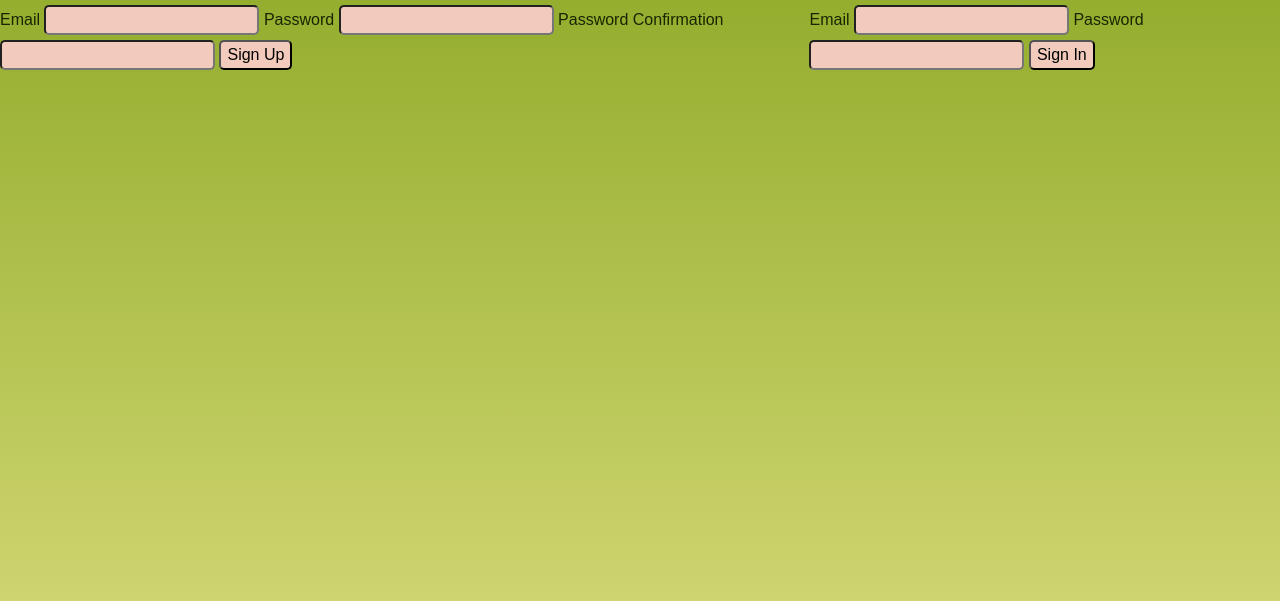
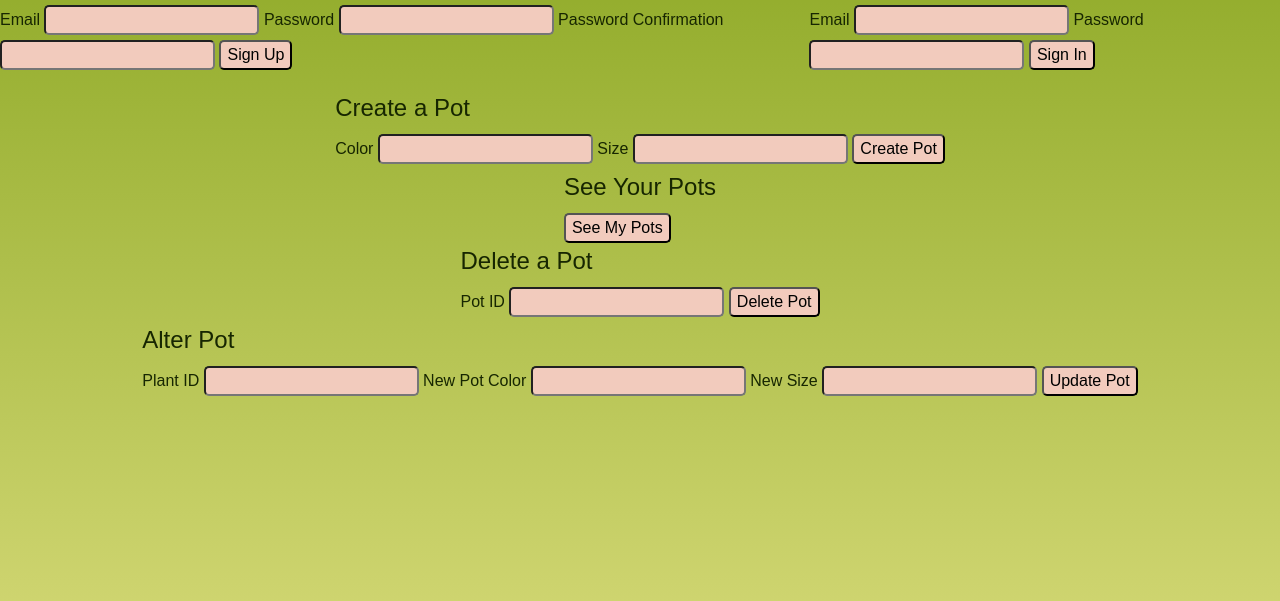
Before and after one commit to nickromero-prog/plantproject-client, a website built with webpack: page index.html in a window 1280 px wide. Shown: the part 125-726 px from the top of the page. Built offline with nearby package versions, Linux system fonts and the light colour scheme.

Commit message:
Added Pot resource forms
added pot resource forms to html

```diff
--- a/index.html
+++ b/index.html
@@ -137,6 +137,54 @@
         </fieldset>
       </form>
 </div>
+<form class="form" id='create-pot-form'>
+  <fieldset>
+    <legend>Create a Pot</legend>
+
+      <label for="create-pot-color">Color</label>
+        <input id="create-pot-color" type="text" name="pot[color]">
+
+        <label for="create-pot-size">Size</label>
+          <input id="create-pot-size" type="text" name="pot[size]">
+
+              <input id="createpotbutton" type="submit" value="Create Pot">
+  </fieldset>
+</form>
+
+<form class="form" id='get-pots-form'>
+  <fieldset>
+    <legend>See Your Pots</legend>
+      <input id="getpotsbutton" type="submit" value="See My Pots">
+  </fieldset>
+</form>
+
+<form class="form" id='delete-pot-form'>
+  <fieldset>
+    <legend>Delete a Pot</legend>
+        <label for="plant-id">Pot ID</label>
+          <input id="pot-id" type="text" name="ID">
+              <input id="deletepotbutton" type="submit" value="Delete Pot">
+  </fieldset>
+</form>
+
+<form class="form" id="update-pot-form">
+
+    <fieldset>
+      <legend>Alter Pot</legend>
+
+      <label for="update-pot-id">Plant ID</label>
+        <input id="update-pot-id" type="text" name="ID">
+
+        <label for="color-update">New Pot Color</label>
+          <input id="color-update" name="pot[color]" type="text">
+
+            <label for="size-update">New Size</label>
+              <input id="size-update" name="pot[size]" type="text">
+
+                <input type="submit" id="updatepotbutton" value="Update Pot">
+  </fieldset>
+</form>
+
         <p id="message"></p>
 
     </body>
```
